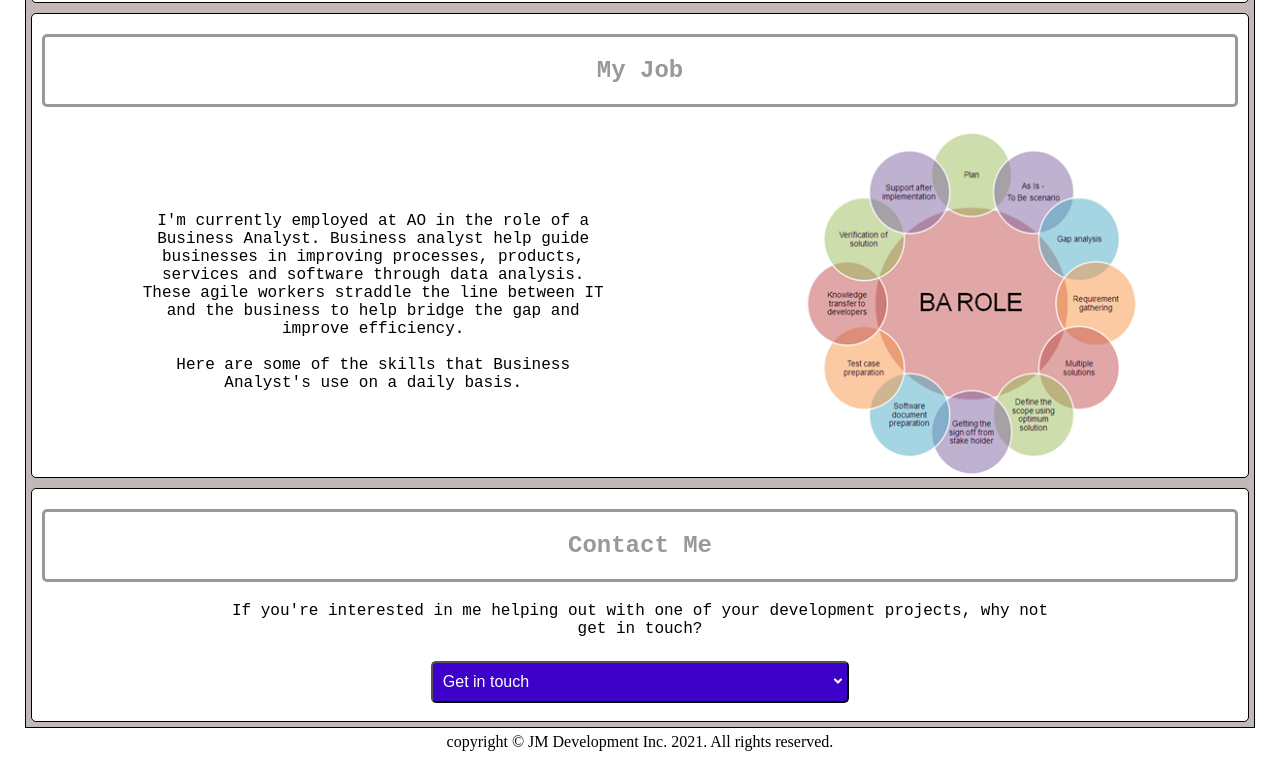
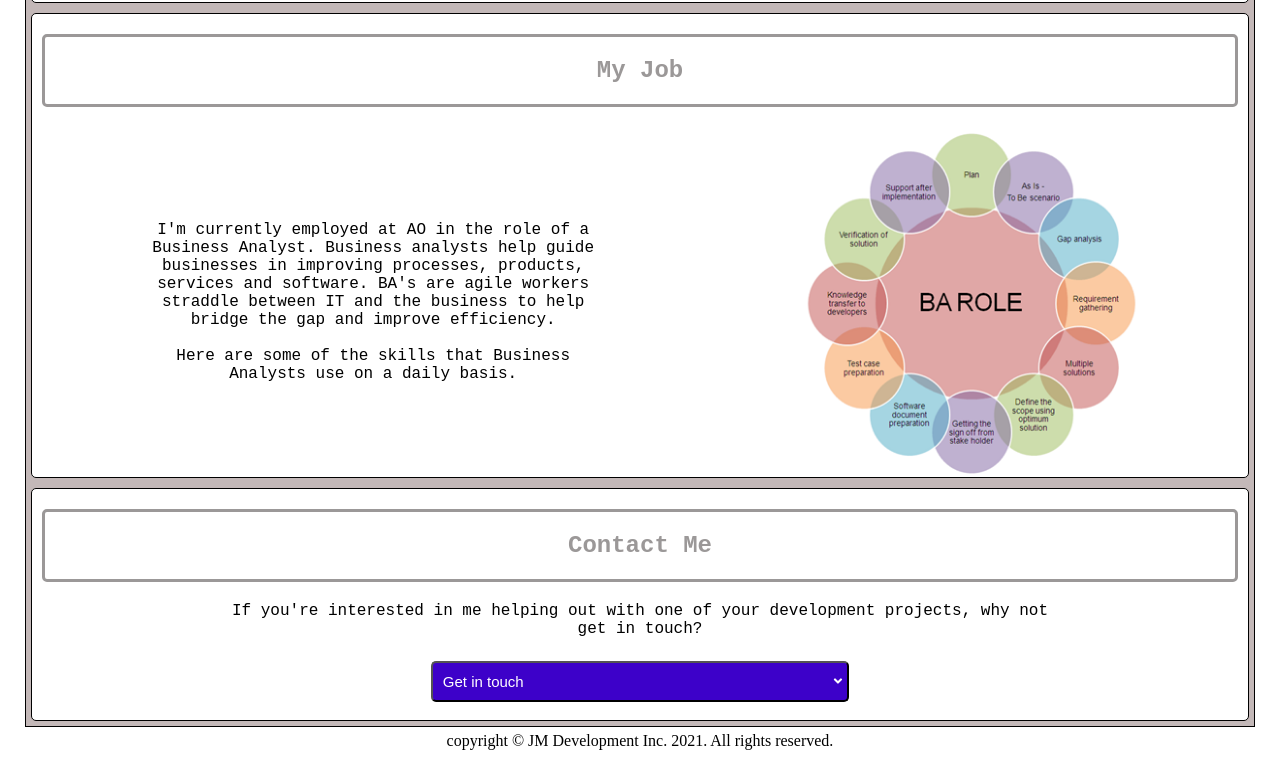
Before and after one commit to Josh-99/Josh-99.github.io, a plain HTML site: page About me page/index.html in a window 1280 px wide. Shown: the part 3258-4034 px from the top of the page. Drawn offline with Linux system fonts and the light colour scheme.

Commit message:
Small tweaks to copy and design

```diff
--- a/About me page/index.html
+++ b/About me page/index.html
@@ -233,10 +233,10 @@
             </div>
             <div class="myjob">
                 <div class='info'>
-                    <p>I'm currently employed at AO in the role of a Business Analyst. Business analyst help guide businesses in improving processes, products, services and software through data analysis. These agile workers straddle the line between IT
-                        and the business to help bridge the gap and improve efficiency.
+                    <p>I'm currently employed at AO in the role of a Business Analyst. Business analysts help guide businesses in improving processes, products, services and software. BA's are agile workers straddle between IT and the business to help bridge
+                        the gap and improve efficiency.
                         <br>
-                        <br> Here are some of the skills that Business Analyst's use on a daily basis.
+                        <br> Here are some of the skills that Business Analysts use on a daily basis.
                     </p>
                 </div>
                 <img src='./images/business analyst.png' class='image' alt='business analyst overview'>
--- a/About me page/style.css
+++ b/About me page/style.css
@@ -201,7 +201,7 @@ p {
 
 .form-button p {
     color: white;
-    font-size: 16px;
+    font-size: 15px;
 }
 
 .form-container {
```
